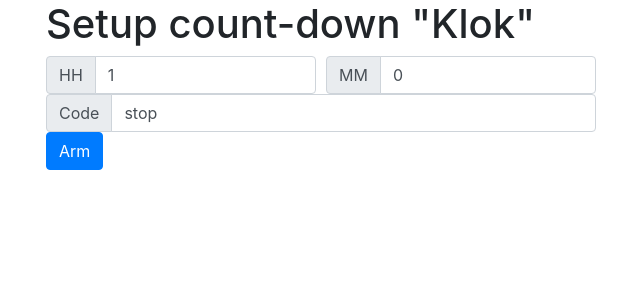
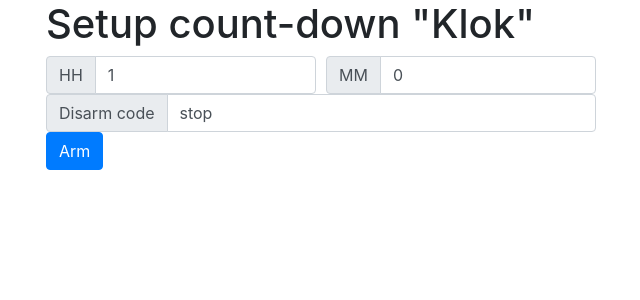
Before and after one commit to Borewit/count-down, a React (Create React App) app: page / in a window 1280 px wide. Shown: the top 300 px of the page, without its empty margins (39-679 px from the left). Built offline with nearby package versions, Linux system fonts and the light colour scheme.

Commit message:
Fix disarm code entry

```diff
--- a/src/TimeForm.js
+++ b/src/TimeForm.js
@@ -73,9 +73,9 @@ class TimeForm extends React.Component {
         <Form.Row>
           <InputGroup className="col col-6">
             <InputGroup.Prepend>
-              <InputGroup.Text id="inputGroup-sizing-lg">Code</InputGroup.Text>
+              <InputGroup.Text id="inputGroup-sizing-lg">Disarm code</InputGroup.Text>
             </InputGroup.Prepend>
-            <FormControl aria-label="Large" aria-describedby="inputGroup-sizing-sm" required defaultValue="stop"/>
+            <FormControl aria-label="Large" aria-describedby="inputGroup-sizing-sm" required defaultValue="stop" name="secret" onChange={this.changeHandler}/>
           </InputGroup>
         </Form.Row>
 
```
